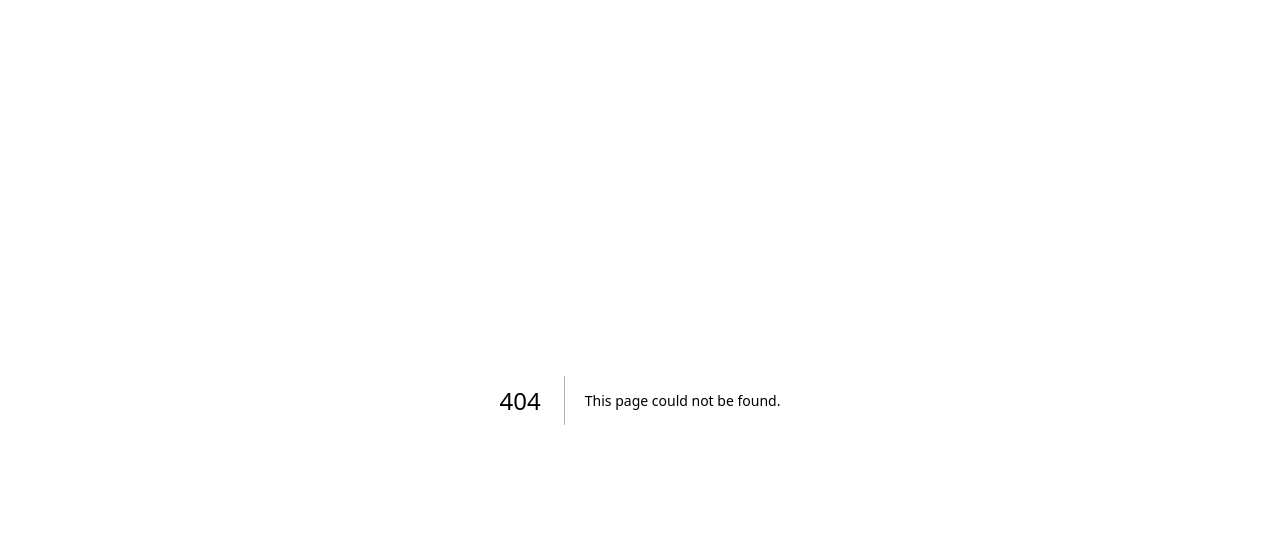
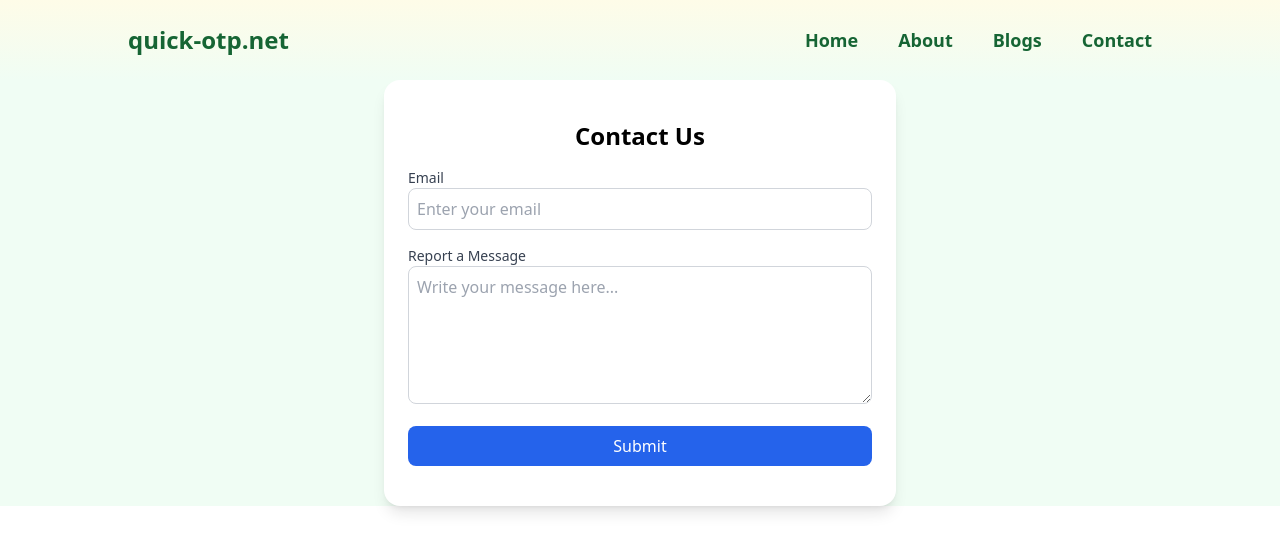
Before and after one commit to saurabbhattarai/quick-otp, a Next.js app: page /contact-us in a window 1280 px wide. Before the commit this address had no page. Shown: the top 552 px of the page. Built offline with nearby package versions, Linux system fonts and the light colour scheme.

Commit message:
added contact-us page

```diff
--- a/src/app/components/Header/Header.js
+++ b/src/app/components/Header/Header.js
@@ -15,9 +15,9 @@ export default function Header() {
           {/* Navigation Links - Centered */}
           <div className="hidden lg:flex items-center justify-between gap-x-10">
             <a href="/" className="text-lg font-semibold text-green-800 hover:text-green-700">Home</a>
-            <a href="#" className="text-lg font-semibold text-green-800 hover:text-green-700">About</a>
+            <a href="/about-us" className="text-lg font-semibold text-green-800 hover:text-green-700">About</a>
             <a href="#" className="text-lg font-semibold text-green-800 hover:text-green-700">Blogs</a>
-            <a href="#" className="text-lg font-semibold text-green-800 hover:text-green-700">Contact</a>
+            <a href="/contact-us" className="text-lg font-semibold text-green-800 hover:text-green-700">Contact</a>
           </div>
 
           {/* Mobile Menu Button (Hidden for now) */}
--- /dev/null
+++ b/src/app/contact-us/page.js
@@ -0,0 +1,38 @@
+import Header from "@/app/components/Header/Header";
+
+export default function Contact() {
+    return (
+        <div className="bg-green-50">
+            <Header />
+            <div className="max-w-lg mx-auto p-6 bg-white shadow-lg rounded-2xl mt-20 relative z-10 py-10">
+                <h2 className="text-2xl font-semibold text-center mb-4">Contact Us</h2>
+                <form>
+                    <div className="mb-4">
+                        <label className="block text-sm font-medium text-gray-700">Email</label>
+                        <input
+                            type="email"
+                            className="w-full p-2 border border-gray-300 rounded-lg focus:ring focus:ring-blue-200"
+                            placeholder="Enter your email"
+                            required
+                        />
+                    </div>
+                    <div className="mb-4">
+                        <label className="block text-sm font-medium text-gray-700">Report a Message</label>
+                        <textarea
+                            className="w-full p-2 border border-gray-300 rounded-lg focus:ring focus:ring-blue-200"
+                            placeholder="Write your message here..."
+                            rows="5"
+                            required
+                        ></textarea>
+                    </div>
+                    <button
+                        type="submit"
+                        className="w-full bg-blue-600 text-white py-2 rounded-lg hover:bg-blue-700 transition"
+                    >
+                        Submit
+                    </button>
+                </form>
+            </div>
+        </div>
+    );
+}
```
